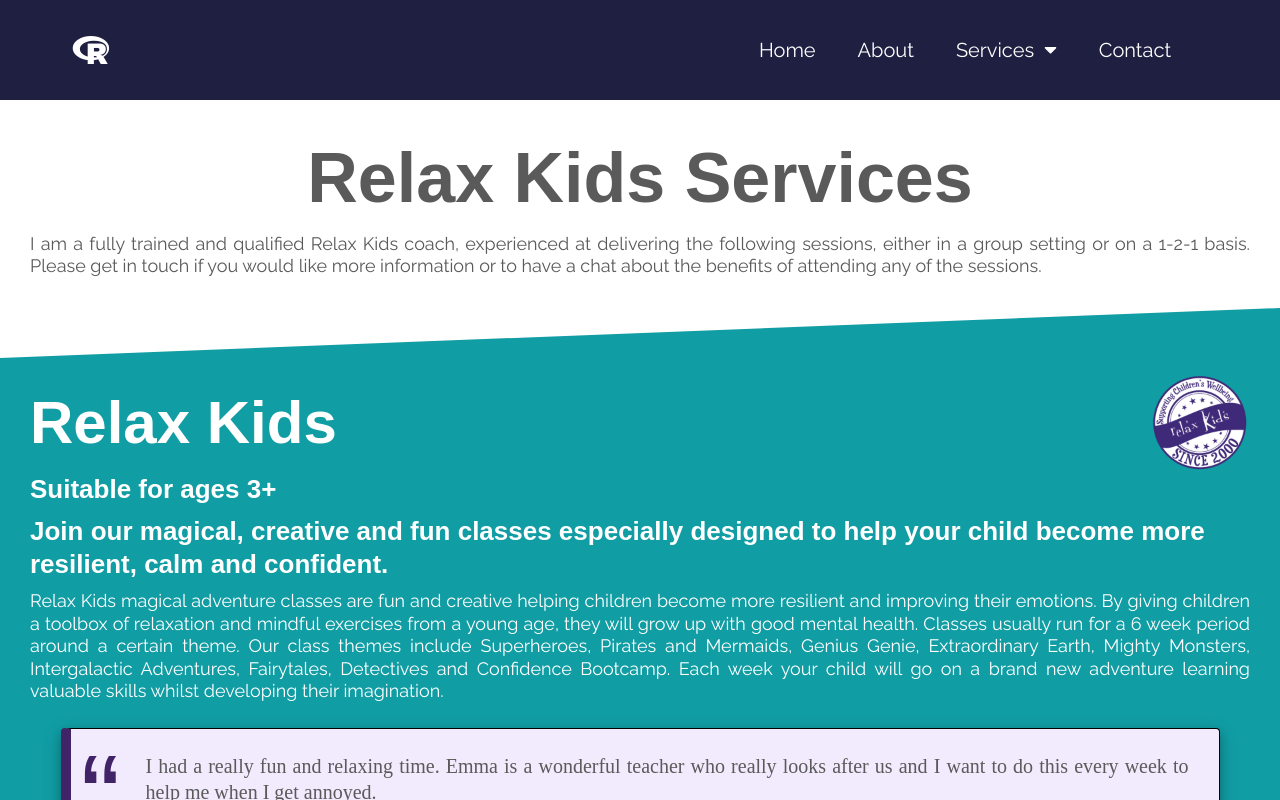
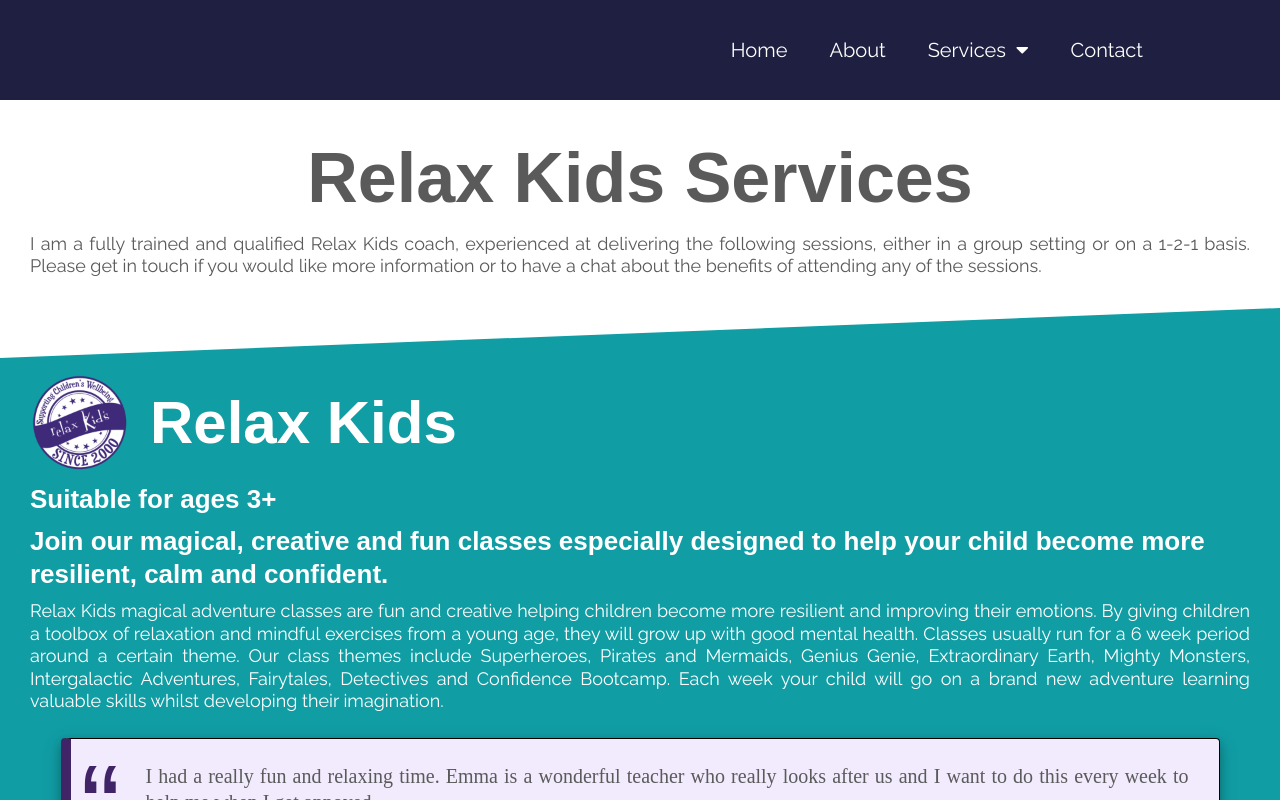
Before and after one commit to StevieV1903/relax_website, a React (Create React App) app: page /service-1 in a window 1280 px wide. Shown: the top 800 px of the page. Built offline with nearby package versions, Linux system fonts and the light colour scheme; a web font is replaced by a local one.

Commit message:
altered layout of Service1 title and logo

```diff
--- a/src/App.css
+++ b/src/App.css
@@ -11,7 +11,7 @@
   font-family: 'Raleway', sans-serif;
 }
 .app{
-  height: 100vh;
+  min-height: 100vh;
 }
 
 /* Green Container */
@@ -84,14 +84,6 @@
   padding: 20px;
   line-height: 1.5;
   min-height: 79vh;
-  text-align: justify;
-}
-
-.service1-container {
-  background-color: white;
-  font-size: 18px;
-  padding-top: 20px;
-  line-height: 1.25;
   text-align: justify;
 }
 
@@ -187,16 +179,3 @@
   margin-top: 10px;
   font-family: 'Schoolbell', cursive;
 }
-.relax-kids-logo {
-  width: 100px;
-  justify-self: end;
-  /* margin-right: 50px; */
-}
-.relax-kids-container{
-  display: grid;
-  grid-template-columns: repeat(2, auto);
-  grid-gap: 10px;
-  align-items: center;
-  /* justify-content: center; */
-  width: 100%;
-}
--- a/src/components/Footer.css
+++ b/src/components/Footer.css
@@ -1,7 +1,6 @@
 .footer-container{
     background: #1F2041;
     height: auto;
-    /* display: flex; */
     justify-content: center;
     align-items: center;
     font-size: 1.2rem;
@@ -25,6 +24,7 @@
 .footer-container a{
       color: white;
 }
+
 .footer-container a:hover{
     color: #119da4;
 }
--- a/src/components/Navbar.js
+++ b/src/components/Navbar.js
@@ -41,10 +41,9 @@
     return(
         <>
         <nav className="navbar">
-            <Link to="/" className="navbar-logo">
+            {/* <Link to="/" className="navbar-logo">
                 <i className='fab fa-r-project'/>
-                {/* <img src={logo} className='nav-logo'/> */}
-            </Link>
+            </Link> */}
 
             <div className="menu-icon" onClick={ handleClick }>
                 <i className={ click ? 'fas fa-times' : 'fas fa-bars' } />
--- a/src/pages/Home.css
+++ b/src/pages/Home.css
@@ -24,7 +24,7 @@
   /* Use "linear-gradient" to add a darken background effect to the image (photographer.jpg) */
   background-image: linear-gradient(rgba(0, 0, 0, 0.3), rgba(0, 0, 0, 0.3)), url("../assets/homeHero.jpg");
   /* Set specific height */
-  height: 79vh ;
+  min-height: 77vh ;
   /* Position and center the image to scale on all screens */
   background-position: center;
   background-repeat: no-repeat;
--- /dev/null
+++ b/src/pages/Service1.css
@@ -0,0 +1,23 @@
+.service1-container {
+    background-color: white;
+    font-size: 18px;
+    padding-top: 20px;
+    line-height: 1.25;
+    text-align: justify;
+  }
+
+  .relax-kids-container{
+    display: grid;
+    grid-template-columns: 110px 1fr;
+    grid-gap: 10px;
+    align-items: center;
+    margin-bottom: 10px;
+    /* justify-content: center; */
+    /* width: auto;
+    height: auto; */
+  }
+
+  .relax-kids-logo {
+    width: 100px;
+    justify-self: start;
+  }
--- a/src/pages/Service1.js
+++ b/src/pages/Service1.js
@@ -1,5 +1,6 @@
 import React from 'react';
 import '../App.css';
+import './Service1.css';
 import rkLogo from '../assets/relaxkidsLogo.png';
 import bmLogo from '../assets/bmLogo.png';
 import cuLogo from '../assets/cuLogo.png';
@@ -17,8 +18,9 @@
 
         <div className="green-content">
             <div className="relax-kids-container">
+            <img className="relax-kids-logo" src={rkLogo} alt="relax kids" />
             <h2>Relax Kids</h2>
-            <img className="relax-kids-logo" src={rkLogo} alt="relax kids" />
+            {/* <img className="relax-kids-logo" src={rkLogo} alt="relax kids" /> */}
             </div>
             <h3>Suitable for ages 3+</h3>
             <h3>Join our magical, creative and fun classes especially designed to help your child become more resilient, calm and confident.</h3>
@@ -36,8 +38,8 @@
             </div>
             <div className="sapphire-text">
             <div className="relax-kids-container">
+            <img className="relax-kids-logo" src={bmLogo} alt="relax kids" />
             <h2>Baby Mindful</h2>
-            <img className="relax-kids-logo" src={bmLogo} alt="relax kids" />
             </div>
             <h3>Suitable for ages 0-18 months</h3>
             <h3>Spend quality time with your baby in a supportive, calming atmosphere.</h3>
@@ -56,8 +58,8 @@
 
         <div className="white-content">
             <div className="relax-kids-container">
+            <img className="relax-kids-logo" src={cuLogo} alt="relax kids" />
             <h2>ChargeUP</h2>
-            <img className="relax-kids-logo" src={cuLogo} alt="relax kids" />
             </div>
             <h3>Suitable for ages 11+</h3>
             <h3>ChargeUp sessions cover a range of topics from self-awareness, sleep hygiene, to consent, boundaries and stress management.</h3>
```
Lines whose indentation alone changed are shown as unchanged.
